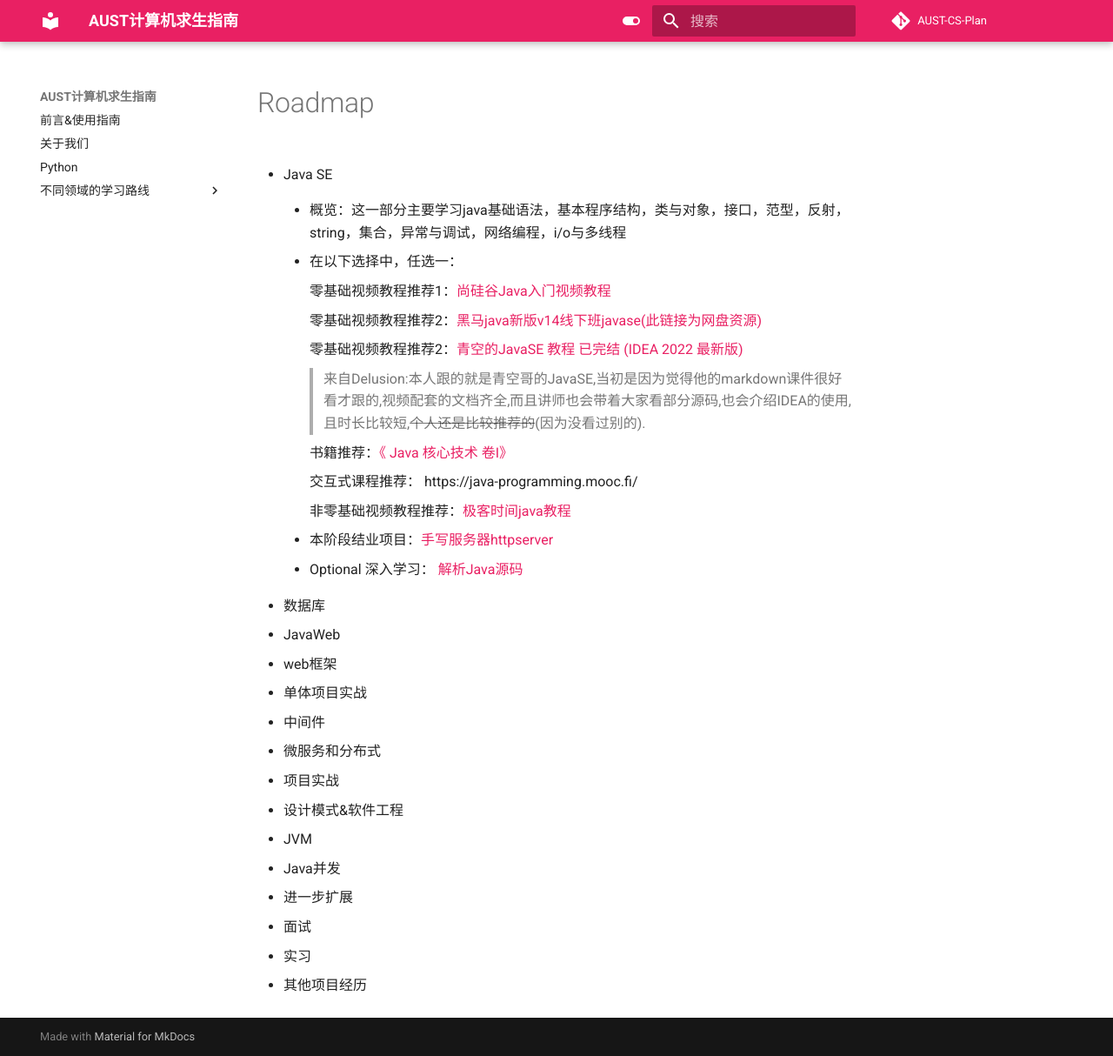
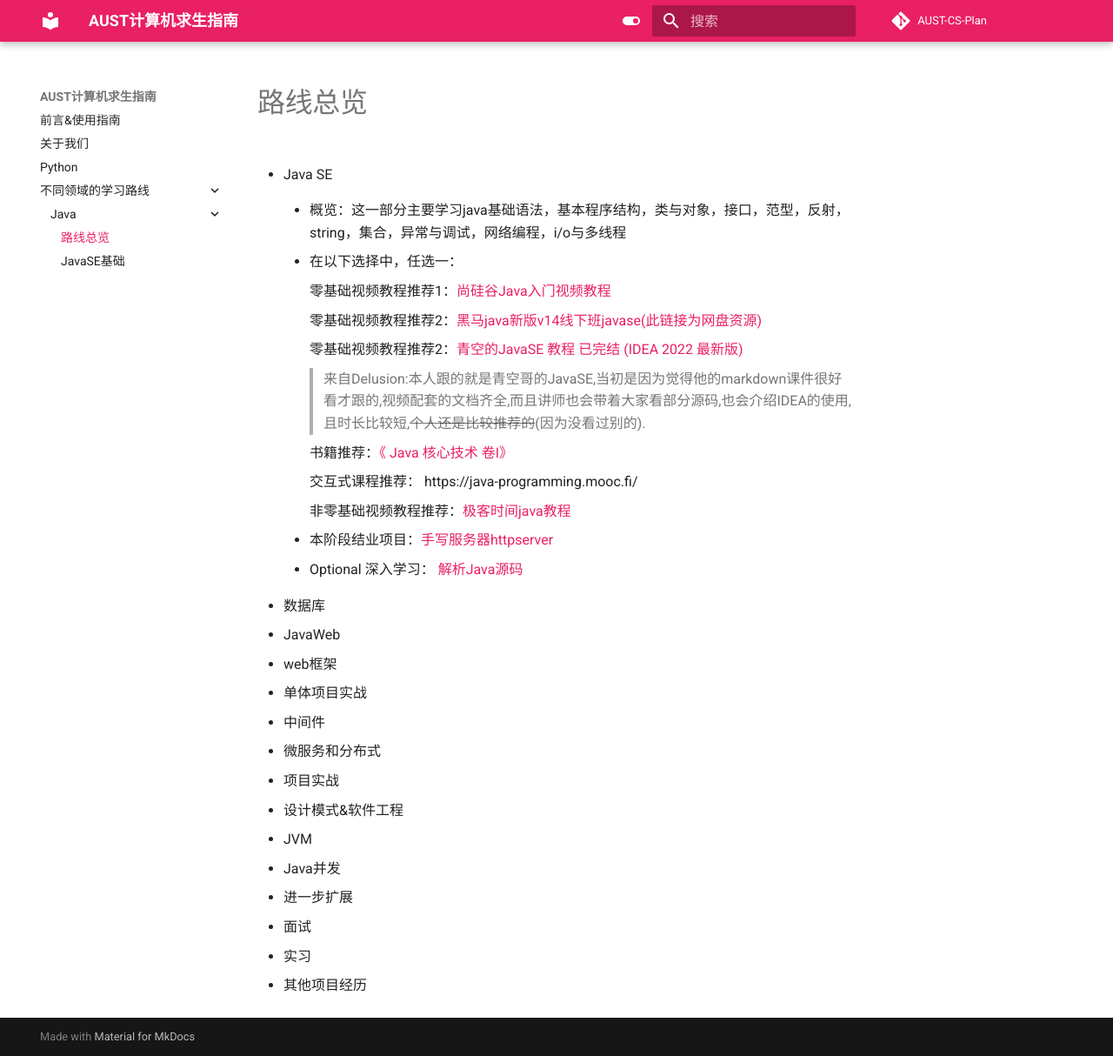
Before and after one commit to ForsakenDelusion/AUST-CS-Plan, an MkDocs documentation site: the page built from docs/不同领域的学习路线/Java/roadmap.md, in a window 1280 px wide and 1214 px high. Shown: the whole window at 87% size. Built offline with MkDocs 1.6.1 and Material for MkDocs 9.7.7, drawn with Linux system fonts in a browser that asks for light colours; comment, search, counter and statistics services are not loaded.

Commit message:
update java roadmap name

```diff
--- a/mkdocs.yml
+++ b/mkdocs.yml
@@ -59,5 +59,5 @@
   - Python: "python/introduction_python.md"
   - 不同领域的学习路线:
     - Java:
-      - 路线总览: "不同领域的学习路线/Java/roadMap.md"
+      - 路线总览: "不同领域的学习路线/Java/roadmap.md"
       - JavaSE基础: "不同领域的学习路线/Java/javaSE.md"
```
